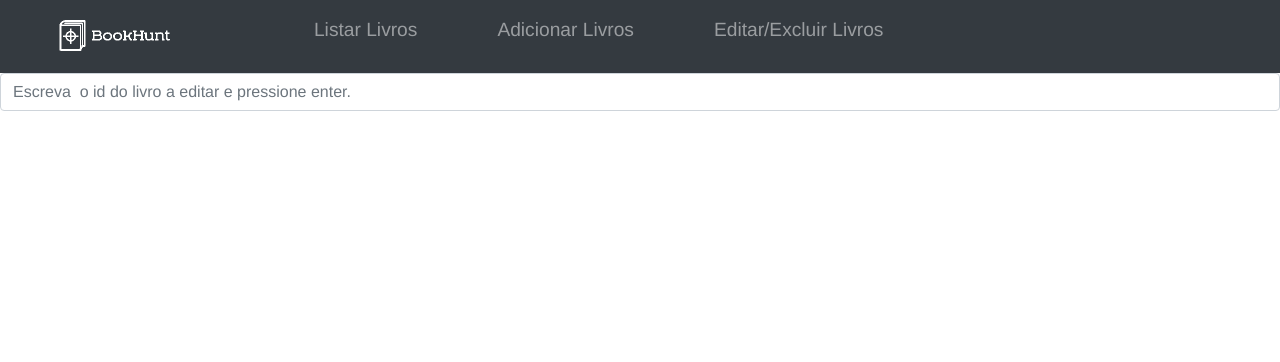
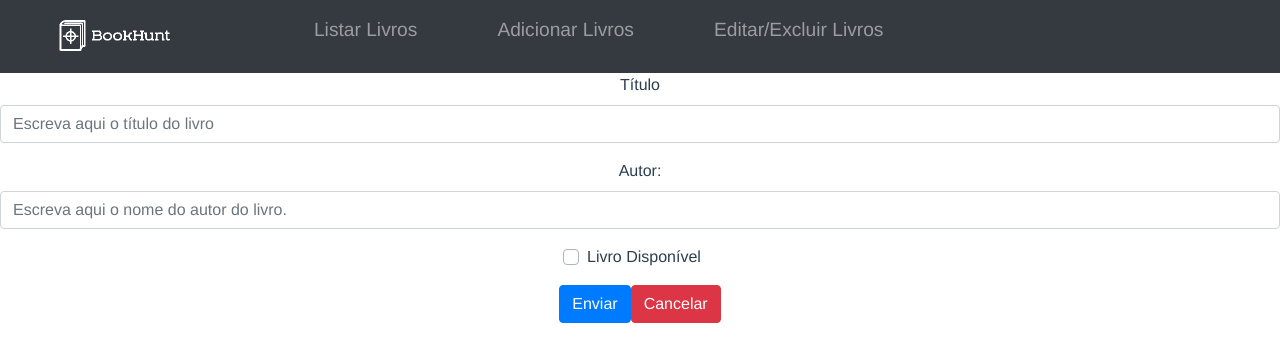
Before and after one commit to adrianoforcellini/BugHunt, a Vue app: page /#/addbook in a window 1280 px wide. Before the commit this address led to /#/editbook. Shown: the top 362 px of the page. Built offline with nearby package versions, Linux system fonts and the light colour scheme.

Commit message:
PUT available, GET availables

```diff
--- a/src/components/Form.vue
+++ b/src/components/Form.vue
@@ -5,8 +5,7 @@
         <b-form-input
           id="input-1"
           v-model="form.title"
-          placeholder="Escreva aqui o título do livro."
-          required
+          :placeholder="placeholder"
         ></b-form-input>
       </b-form-group>
       <b-form-group id="input-group-2" label="Autor:" label-for="input-2">
@@ -14,7 +13,6 @@
           id="input-2"
           v-model="form.author"
           placeholder="Escreva aqui o nome do autor do livro."
-          required
         ></b-form-input>
       </b-form-group>
       <b-form-group id="input-group-4">
@@ -48,7 +46,8 @@ export default {
   },
   props : {
       onSubmit: Function,
-      id: String
+      id: String,
+      placeholder: String
   },
   methods: {
     onReset(event) {
--- a/src/pages/AddBook.vue
+++ b/src/pages/AddBook.vue
@@ -1,7 +1,7 @@
 <template>
   <div class="home">
     <NavBar />
-    <Form :onSubmit="onSubmit" />
+    <Form :onSubmit="onSubmit" :placeholder="placeholder" />
   </div>
 </template>
 
@@ -15,6 +15,7 @@ export default {
   components: { NavBar, Form },
   data() {
     return {
+      placeholder: "Escreva aqui o título do livro",
       onSubmit(form) {
         const { title, author, checked } = form;
         const body = {
@@ -22,8 +23,11 @@ export default {
           author,
           available: checked[0] === "available" ? true : false
         };
-      API.addBook(body).then(alert("Livro Adicionado Á Lista")).catch(error=> alert(error));
+        API.addBook(body)
+          .then(alert("Livro Adicionado Á Lista"))
+          .catch(error => alert(error));
       }
-  }}
+    };
+  }
 };
 </script>
--- a/src/pages/BooksList.vue
+++ b/src/pages/BooksList.vue
@@ -11,7 +11,8 @@
           </b-form-input>
         </b-form>
       </div>
-      <b-button @click="onClick">Listar Todos</b-button>
+      <b-button @click="listAvailables">Listar Disponíveis</b-button>
+      <b-button @click="listAll">Listar Todos</b-button>
     </div>
     <b-table striped hover :items="books"></b-table>
   </div>
@@ -41,13 +42,16 @@ export default {
         .then(({ data }) => (this.books = [data]))
         .catch(() => alert("Nenhum livro encontrado, verifique o id"));
     },
-    onClick() {
-      this.listAll();
-    },
+
     listAll() {
       return API.listAll().then(({ data }) => (this.books = data));
+    },
+
+    listAvailables() {
+      return API.listAvailables().then(({ data }) => (this.books = data));
     }
   },
+
   mounted() {
     this.listAll();
   }
@@ -58,6 +62,6 @@ export default {
   display: flex;
 }
 .form {
-  width: 90vw;
+  width: 78vw;
 }
 </style>
--- a/src/pages/EditBook.vue
+++ b/src/pages/EditBook.vue
@@ -12,7 +12,7 @@
       </b-form-group>
     </b-form>
     <div v-if="haveId">
-      <Form :onSubmit="onSubmit" :id='form.id'/>
+      <Form :onSubmit="onSubmit" :id="form.id" :placeholder="placeholder" />
     </div>
   </div>
 </template>
@@ -36,6 +36,9 @@ export default {
       form: {
         id: ""
       },
+      placeholder:
+        "Para alterar apenas a disponibilidade, mantenha os inputs em branco e utilize apenas o checkbox. Não sendo este o caso, escreva aqui o título do livro",
+
       onSubmit(id, form) {
         const { title, author, checked } = form;
         const body = {
@@ -43,8 +46,13 @@ export default {
           author,
           available: checked[0] === "available" ? true : false
         };
-        API.editBook(id, body)
-          .then(alert("Livro Alterado Com Sucesso"))
+        if (body.title.length === 0) {
+          return API.editAvailable(id, { available: body.available })
+            .then(({data}) => alert(data.message))
+            .catch(error => alert(error));
+        }
+        return API.editBook(id, body)
+          .then(({data}) => alert(data.message))
           .catch(error => alert(error));
       }
     };
--- a/src/services/APIs.js
+++ b/src/services/APIs.js
@@ -22,8 +22,9 @@ export default {
         return API.put(`${id}`, body)
     },
 
-    editAvailable: (id) => {
-        return API.put(`available/${id}`)
+    editAvailable: (id, body) => {
+        console.log(id, body)
+        return API.put(`available/${id}`, body)
     },
 
     deleteBook: (id) => {
```
Lines whose indentation alone changed are shown as unchanged.
